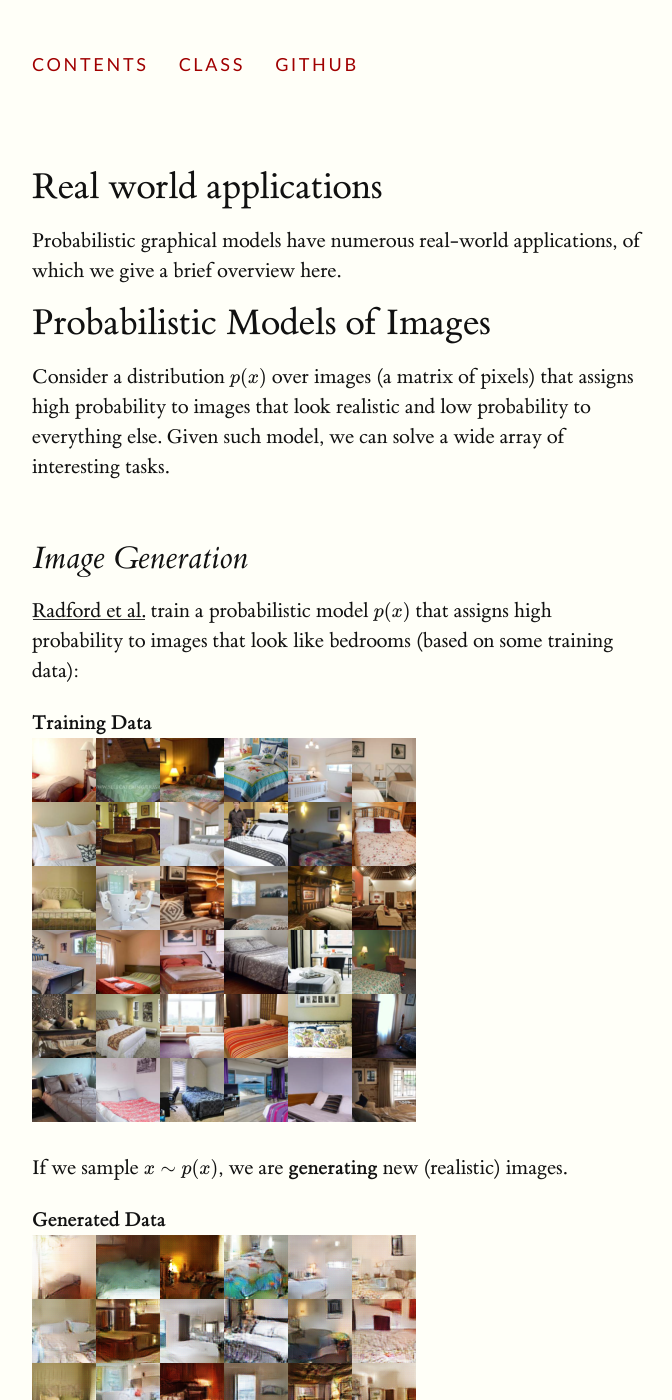
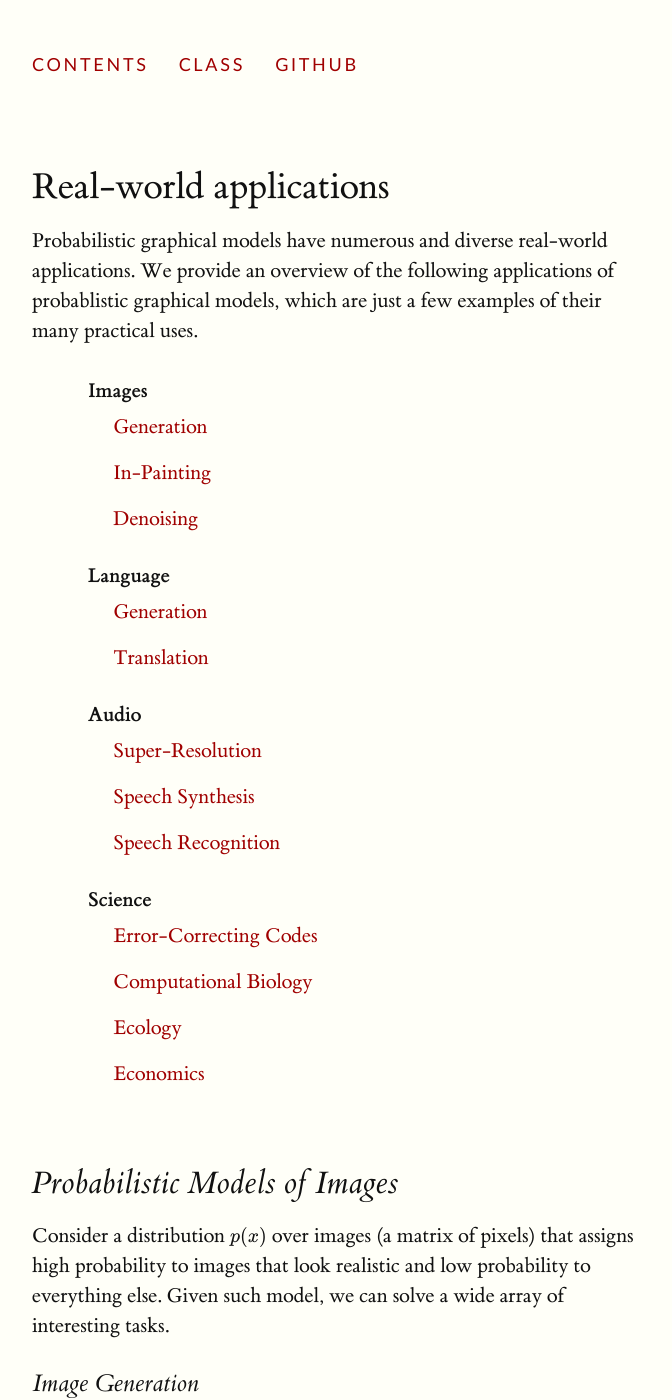
Before and after one commit to ermongroup/cs228-notes, a Jekyll site: the page built from preliminaries/applications/index.md, in a window 1280 px wide and 1400 px high. Shown: the whole window, without its empty margins (128-800 px from the left). Built offline with Jekyll 4.4.1, drawn with Linux system fonts in a browser that asks for light colours; formulas are drawn with MathJax 3; some of the changed text lies outside the part shown.

Commit message:
Improved applications page

```diff
--- a/preliminaries/applications/index.md
+++ b/preliminaries/applications/index.md
@@ -1,15 +1,33 @@
 ---
 layout: post
-title: Real World Applications
+title: Real-World Applications
 ---
 
-Probabilistic graphical models have numerous real-world applications, of which we give a brief overview here.
+Probabilistic graphical models have numerous and diverse real-world applications.  We provide an overview of the following applications of probablistic graphical models, which are just a few examples of their many practical uses.
 
-# Probabilistic Models of Images
+  + **Images**
+    - [Generation](#image-generation)
+    - [In-Painting](#image-inpainting)
+    - [Denoising](#image-denoising)
+  + **Language**
+    - [Generation](#text-generation)
+    - [Translation](#text-translation)
+  + **Audio**
+    - [Super-Resolution](#audio-superresolution)
+    - [Speech Synthesis](#speech-synthesis)
+    - [Speech Recognition](#speech-recognition)
+  + **Science**
+    - [Error-Correcting Codes](#error-correcting-codes)
+    - [Computational Biology](#comp-bio)
+    - [Ecology](#ecology)
+    - [Economics](#economics)
+
+## Probabilistic Models of Images
 
 Consider a distribution $$p(x)$$ over images (a matrix of pixels) that assigns high probability to images that look realistic and low probability to everything else. Given such model, we can solve a wide array of interesting tasks.
 
-## Image Generation
+<a id="image-generation"></a>
+### Image Generation
 
 [Radford et al.](https://arxiv.org/abs/1710.10196) train a probabilistic model $$ p(x) $$ that assigns high probability to images that look like bedrooms (based on some training data):
 
@@ -28,7 +46,8 @@ Similiarly, we can learn a model for faces or objects:
 
 Note that the images are not perfect and may need to be refined; however, sampling generates images that are very similiar to what one might expect.
 
-## In-Painting
+<a id="image-inpainting"></a>
+### In-Painting
 
 Using the same $$p(x)$$, we can also 'fill in the rest of the image'. For example, given $$p(x)$$ and a patch of an existing image (e.g., a piece of a photograph), we can sample from $$p(Image \mid patch)$$ and generate different possible ways of completing the image:
 
@@ -36,22 +55,23 @@ Using the same $$p(x)$$, we can also 'fill in the rest of the image'. For exampl
 
 Note the importance of a probabilistic model that captures uncertainty: there could be multiple ways to complete the image!
 
-## Image Denoising
+<a id="image-denoising"></a>
+### Image Denoising
 
 Similarly, given an image corrupted by noise (e.g., an old photograph), we can attempt to restore it based on our probabilistic model of what images look like:
 
 ![Image Denoising](imageDenoising4.png)
 
-# Language Models
+## Language Models
 
 Knowing the probability distribution can also help us model natural langauge utterances. In this case, we want to construct a probability distribution $$p(x)$$ over sequences of words or characters $$x$$ that assigns high probability to proper (English) sentences. This distribution can be gathered by using articles from Wikipedia.
 
-## Generation
+<a id="text-generation"></a>
+### Generation
 
-We can sample from the model and generate new Wikipedia-like articles like the following one:
+We can sample from the model and generate new Wikipedia-like articles like the one below{% sidenote 1 'From [The Unreasonable Effectiveness of Recurrent Neural Networks](http://karpathy.github.io/2015/05/21/rnn-effectiveness/)'%}.
 
----
-Naturalism and decision for the majority of Arab countries' capitalide was grounded
+> Naturalism and decision for the majority of Arab countries' capitalide was grounded
 by the Irish language by [[John Clair]], [[An Imperial Japanese Revolt]], associated
 with Guangzham's sovereignty. His generals were the powerful ruler of the Portugal
 in the [[Protestant Immineners]], which could be said to be directly in Cantonese
@@ -69,53 +89,57 @@ cfm/7754800786d17551963s89.htm Official economics Adjoint for the Nazism, Montgo
 was swear to advance to the resources for those Socialism's rule,
 was starting to signing a major tripad of aid exile.]]
 
----
+<a id="text-translation"></a>
+### Translation
 
-[The Unreasonable Effectiveness of Recurrent Neural Networks](http://karpathy.github.io/2015/05/21/rnn-effectiveness/)
-
-## Translation
-
-Suppose that we have gathered a training set of paragraphs that were transcribed in both English and Chinese. We can build a probabilistic mode $$p(y|x)$$ to generate an English sentence $$y$$ conditioned on the corresponding Chinese sentence $$x$$; this is an instance of *machine translation*.
+Suppose that we have gathered a training set of paragraphs that were transcribed in both English and Chinese. We can build a probabilistic model $$p(y \mid x)$$ to generate an English sentence $$y$$ conditioned on the corresponding Chinese sentence $$x$$; this is an instance of *machine translation*.
 
 ![Neural Machine Translation](nmt-model-fast.gif)
 
-# Audio Models
+## Audio Models
 
 We can also use probabilitic graphical models for audio applications. Suppose we construct a probability distribution $$p(x)$$ over audio signals that assigns high probability to ones that sound like human speech.
 
-## Upsampling or super-resolution
+<a id="audio-superresolution"></a>
+### Upsampling or Super-Resolution
 
 Given a low resolution version of an audio signal, we can attempt to increase its resolution.
 
 [Super resolution of audio signals demo](https://kuleshov.github.io/audio-super-res/)
 
-## Speech synthesis
+<a id="speech-synthesis"></a>
+### Speech synthesis
 
 As we did in image processing, we can also sample the model and generate (synthesize) speech signals.
 
 [Super resolution of audio signals demo](https://deepmind.com/blog/wavenet-generative-model-raw-audio/)
 
-## Speech recognition
+<a id="speech-recognition"></a>
+### Speech recognition
 Given a (joint) model of speech signals and language (text), we can attempt to infer spoken words from audio signals.
 ![Speech](speech.png)
 
-# Applications in Science Today
-## Error Correcting Codes
+## Applications in Science Today
+
+<a id="error-correcting-codes"></a>
+### Error Correcting Codes
 In the non-theoretical world, probabilistic models are often used to model communication channels (e.g., Ethernet or Wifi). i.e., if you send a message over a channel, you might get something different on the other end due to noise. Error correcting codes and techniques based on graphical models are used to detect and correct communication errors.
 ![codes](Picture1.png)
 
-
-## Computational Biology
+<a id="comp-bio"></a>
+### Computational Biology
 
 Graphical models are also widely used in computational biology. For example, given a model of how DNA sequences evolve over time, it is possible to reconstruct a phylogenetic tree from DNA sequences of a given set of species.
 ![philo](philo.png)
 
-## Ecology
+<a id="ecology"></a>
+### Ecology
 Graphical models are used to study phenomena that evolve over space and time, capturing spatial and temporal dependencies. For example, they can be used to study bird migrations.
 
 ![birds](bird_new.gif)
 
-## Economics
+<a id="economics"></a>
+### Economics
 
 Graphical models can be used to model spatial distributions of quantities of interests (e.g., assets or expenditures based measures of wealth).
 ![birds](uganda.png.jpg)
```
